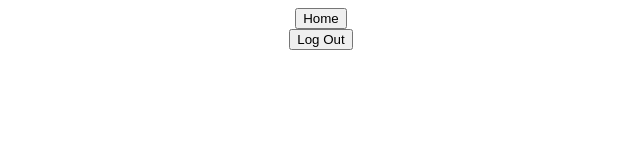
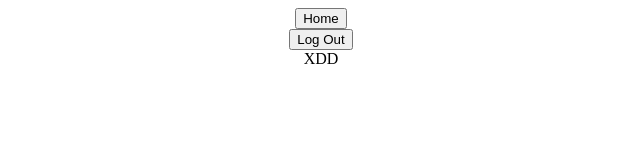
Before and after one commit to sebapkfd/odinbook, a React (Create React App) app: page /posts/1 in a window 1280 px wide. Shown: the top 160 px of the page, without its empty margins (319-959 px from the left). Built offline with nearby package versions, Linux system fonts and the light colour scheme; sample sign-in values are in the browser's storage.

Commit message:
Added route to Post page

```diff
--- a/src/App.js
+++ b/src/App.js
@@ -5,6 +5,7 @@ import Home from './components/Home';
 import SignUp from './components/SignUp';
 import LogIn from './components/LogIn';
 import Router from './components/Router';
+import PostPage from './components/PostPage';
 
 function App() {
   return (
@@ -18,6 +19,7 @@ function App() {
           <Route exact path={'/login'}>
             <LogIn/>
           </Route>
+          <Router component={<PostPage/>} path={'/posts/:id'}/>
           <Router component={<Home/>} path={'/'}/>
         </Switch>
       </BrowserRouter>
--- a/src/components/PostItem.js
+++ b/src/components/PostItem.js
@@ -1,8 +1,12 @@
+import {Link} from 'react-router-dom'
+
 const PostItem = (props) => {
     const {post} = props;
     return (
         <div>
-            <p>{post.text}</p>
+            <Link to={`posts/${post._id}`}>
+                <p>{post.text}</p>
+            </Link>
         </div>
     )
 }
--- /dev/null
+++ b/src/components/PostPage.js
@@ -0,0 +1,11 @@
+
+
+const PostPage = () => {
+
+
+    return (
+        <div>XDD</div>
+    )
+}
+
+export default PostPage;
```
